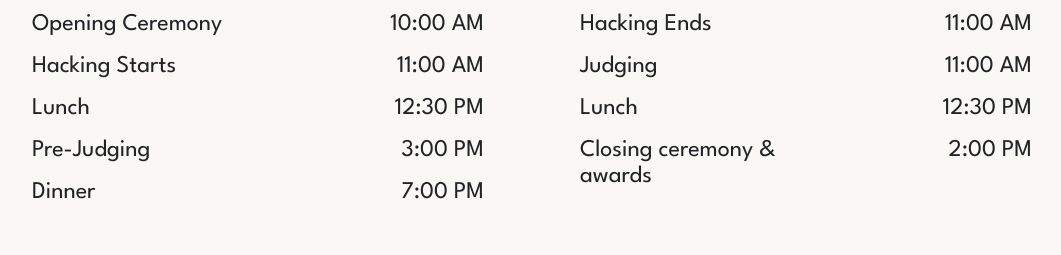
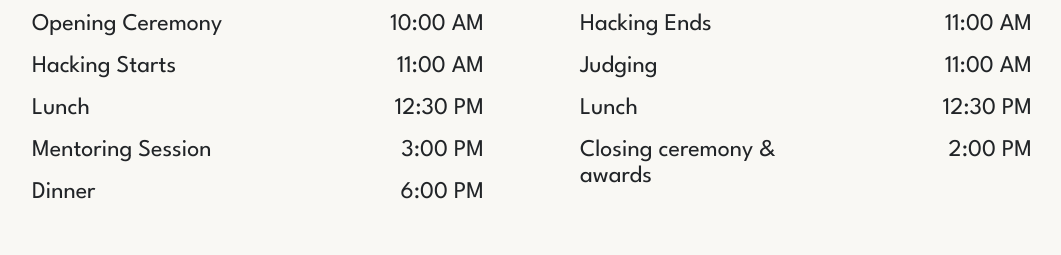
Before and after one commit to iitacm/ScarletHacks2025, a React (Vite) app: page / in a window 1280 px wide. Shown: the part 2000-2255 px from the top of the page, without its empty margins (108-1169 px from the left). Built offline with nearby package versions, Linux system fonts and the light colour scheme.

Commit message:
Update schedule

```diff
--- a/src/pages/main/index.jsx
+++ b/src/pages/main/index.jsx
@@ -121,8 +121,8 @@ export const MainPage = () => {
         { event: "Opening Ceremony", time: "10:00 AM" },
         { event: "Hacking Starts", time: "11:00 AM" },
         { event: "Lunch", time: "12:30 PM" },
-        { event: "Pre-Judging", time: "3:00 PM" },
-        { event: "Dinner", time: "7:00 PM" },
+        { event: "Mentoring Session", time: "3:00 PM" },
+        { event: "Dinner", time: "6:00 PM" },
       ],
     },
     day2: {
```
